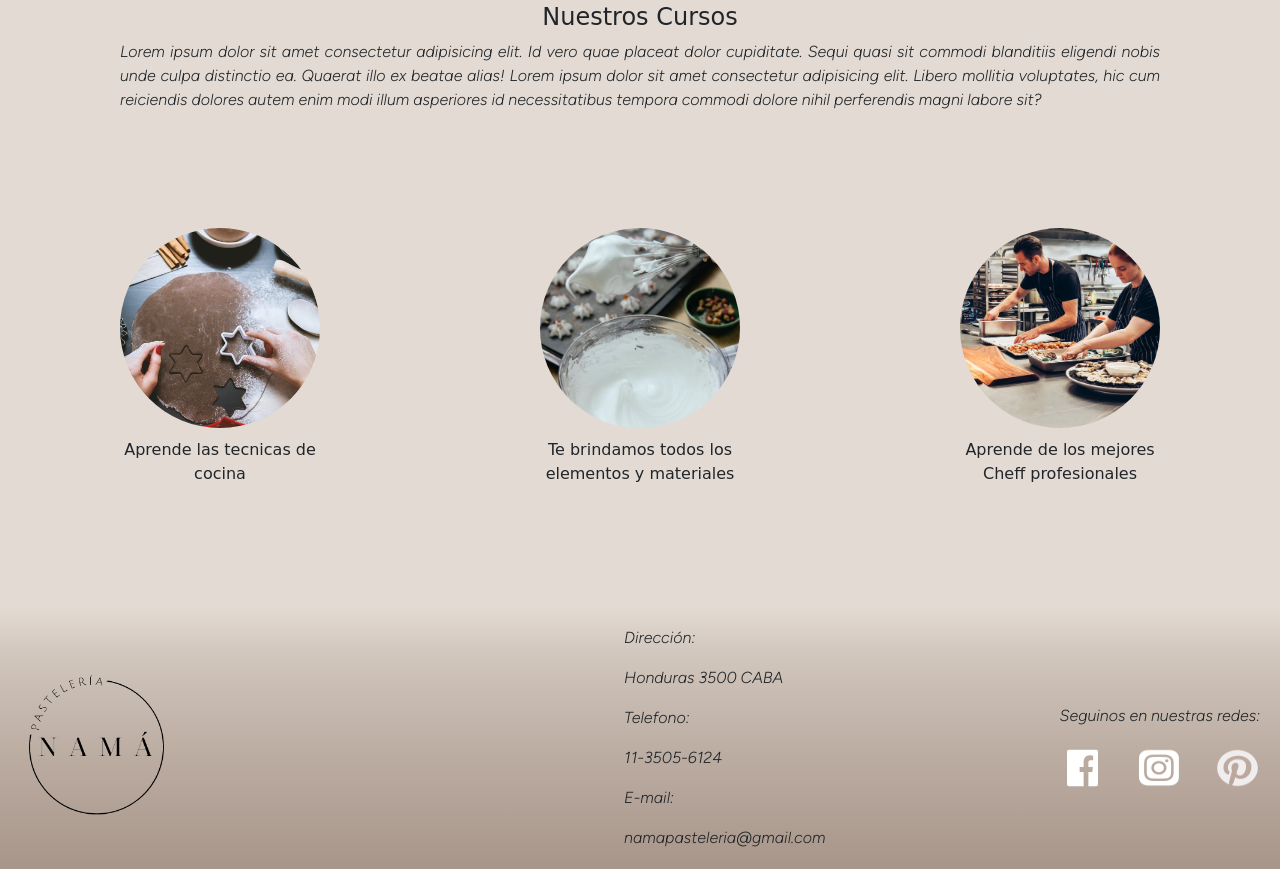
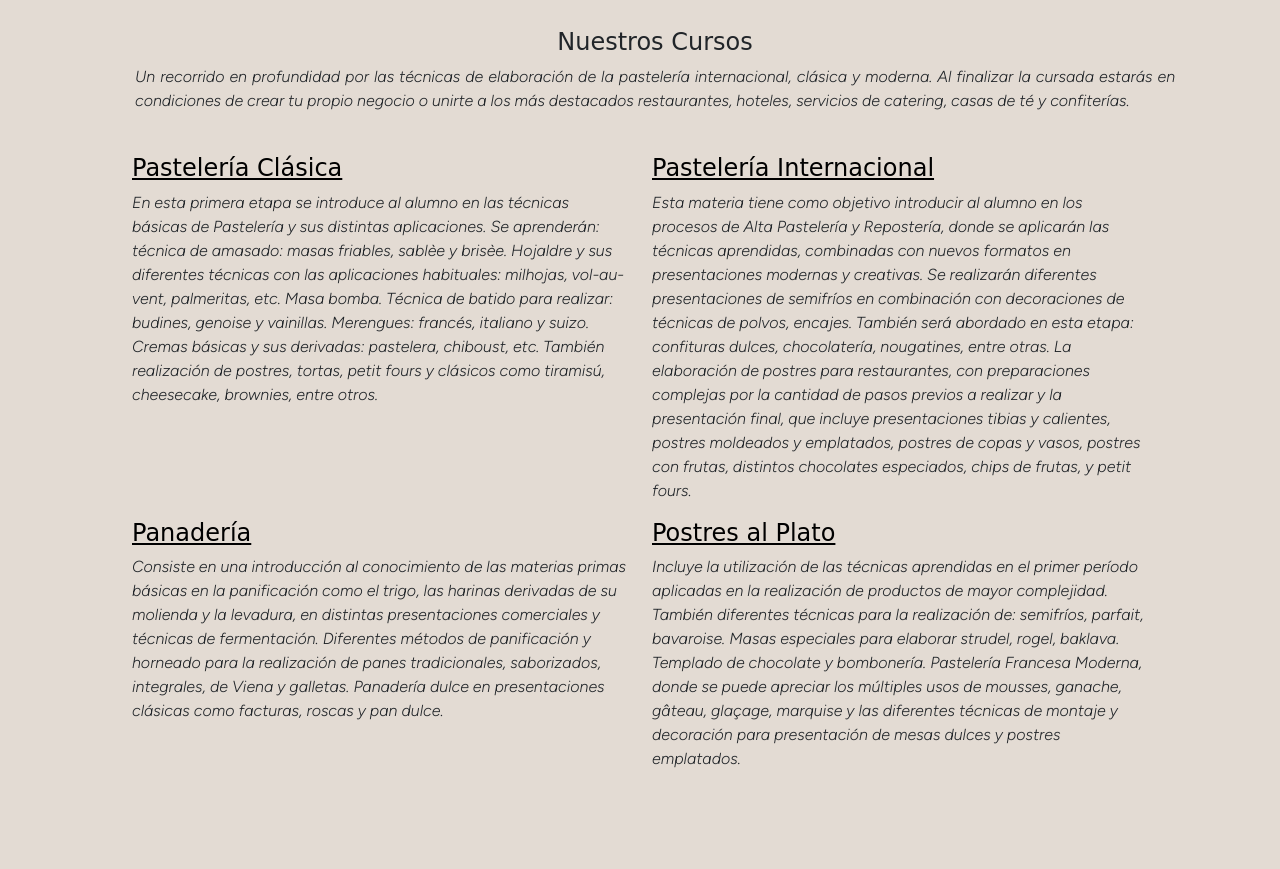
Before and after one commit to Gustavogroch/Nama-pasteleria, a plain HTML site: page paginas/curso.html in a window 1280 px wide. Shown: the part 375-1244 px from the top of the page. Drawn offline with nearby package versions, Linux system fonts and the light colour scheme; grey boxes are pictures that could not be loaded; a web font is replaced by a local one.

Commit message:
agrego grid con bootstrap

```diff
--- a/css/style.css
+++ b/css/style.css
@@ -6,6 +6,10 @@
 h2, h3{
     font-family: 'Solitreo', cursive;
     font-size: x-large;
+}
+
+a{
+    color: black;
 }
 
 
@@ -284,7 +288,7 @@ padding: 20px;
 
 .tarjeta__producto img:hover{
 
-    transform:rotateX('120');
+    transform:scale(1.5);
     transition: .5s ease;
 }
 
@@ -306,6 +310,7 @@ padding: 20px;
     align-items: center;
     justify-content: center;
     width: 100%;
+    margin: 25px 15px;
 }
 
 .cursos__titulo h1{
@@ -343,7 +348,7 @@ padding: 20px;
 }
 
 .tarjeta__cursos img:hover{
-    transform: scale(1.7);
+    transform: translate(0,-30px);
 }
 
 .formulario__contenedor{
--- a/paginas/curso.html
+++ b/paginas/curso.html
@@ -52,8 +52,31 @@
         <section class="cursos">
             <div class="cursos__titulo">
                 <h2>Nuestros Cursos</h2>
-                <p>Lorem ipsum dolor sit amet consectetur adipisicing elit. Id vero quae placeat dolor cupiditate. Sequi quasi sit commodi blanditiis eligendi nobis unde culpa distinctio ea. Quaerat illo ex beatae alias! Lorem ipsum dolor sit amet consectetur adipisicing elit. Libero mollitia voluptates, hic cum reiciendis dolores autem enim modi illum asperiores id necessitatibus tempora commodi dolore nihil perferendis magni labore sit?</p>
+                <p>Un recorrido en profundidad por las técnicas de elaboración de la pastelería internacional, clásica y moderna. Al finalizar la cursada estarás en condiciones de crear tu propio negocio o unirte a los más destacados restaurantes, hoteles, servicios de catering, casas de té y confiterías.</p>
             </div>
+
+            <div class="container overflow-hidden text-justify">
+                <div class="row">
+                  <div class="col-12 col-md-6">
+                    <a href="./contacto.html"><h3>Pastelería Clásica</h3></a>
+                    <p class="texto__curso">En esta primera etapa se introduce al alumno en las técnicas básicas de Pastelería y sus distintas aplicaciones. Se aprenderán: técnica de amasado: masas friables, sablèe y brisèe. Hojaldre y sus diferentes técnicas con las aplicaciones habituales: milhojas, vol-au-vent, palmeritas, etc. Masa bomba. Técnica de batido para realizar: budines, genoise y vainillas. Merengues: francés, italiano y suizo. Cremas básicas y sus derivadas: pastelera, chiboust, etc. También realización de postres, tortas, petit fours y clásicos como tiramisú, cheesecake, brownies, entre otros.</p>
+                  </div>
+                  <div class="col-12 col-md-6">
+                    <a href="./contacto.html"><h3>Pastelería Internacional</h3></a>
+                    <p class="texto__curso">Esta materia tiene como objetivo introducir al alumno en los procesos de Alta Pastelería y Repostería, donde se aplicarán las técnicas aprendidas, combinadas con nuevos formatos en presentaciones modernas y creativas. Se realizarán diferentes presentaciones de semifríos en combinación con decoraciones de técnicas de polvos, encajes. También será abordado en esta etapa: confituras dulces, chocolatería, nougatines, entre otras. La elaboración de postres para restaurantes, con preparaciones complejas por la cantidad de pasos previos a realizar y la presentación final, que incluye presentaciones tibias y calientes, postres moldeados y emplatados, postres de copas y vasos, postres con frutas, distintos chocolates especiados, chips de frutas, y petit fours.</p>
+
+                  </div>
+                  <div class="col-12 col-md-6">
+                    <a href="./contacto.html"><h3>Panadería</h3></a>
+                    <p class="texto__curso">Consiste en una introducción al conocimiento de las materias primas básicas en la panificación como el trigo, las harinas derivadas de su molienda y la levadura, en distintas presentaciones comerciales y técnicas de fermentación. Diferentes métodos de panificación y horneado para la realización de panes tradicionales, saborizados, integrales, de Viena y galletas. Panadería dulce en presentaciones clásicas como facturas, roscas y pan dulce.</p>
+
+                  </div>
+                  <div class="col-12 col-md-6">
+                    <a href="./contacto.html"><h3>Postres al Plato</h3></a>
+                    <p class="texto__curso">Incluye la utilización de las técnicas aprendidas en el primer período aplicadas en la realización de productos de mayor complejidad. También diferentes técnicas para la realización de: semifríos, parfait, bavaroise. Masas especiales para elaborar strudel, rogel, baklava. Templado de chocolate y bombonería. Pastelería Francesa Moderna, donde se puede apreciar los múltiples usos de mousses, ganache, gâteau, glaçage, marquise y las diferentes técnicas de montaje y decoración para presentación de mesas dulces y postres emplatados.</p>
+                  </div>
+              </div>
+
             <div class="cursos__imagenes">
                 <div class="tarjeta__cursos">
                     <a href="./contacto.html"><img src="../imagenes/curso.jpeg" alt=""></a>
```
